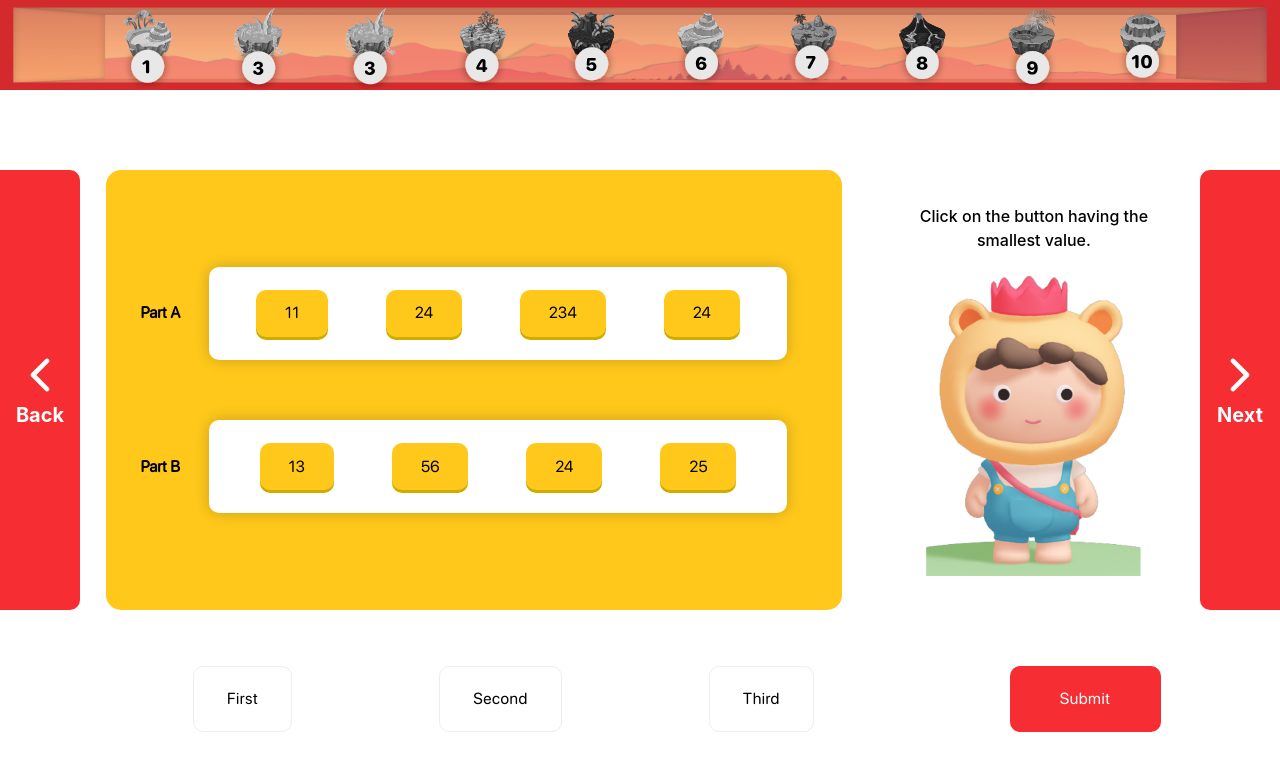
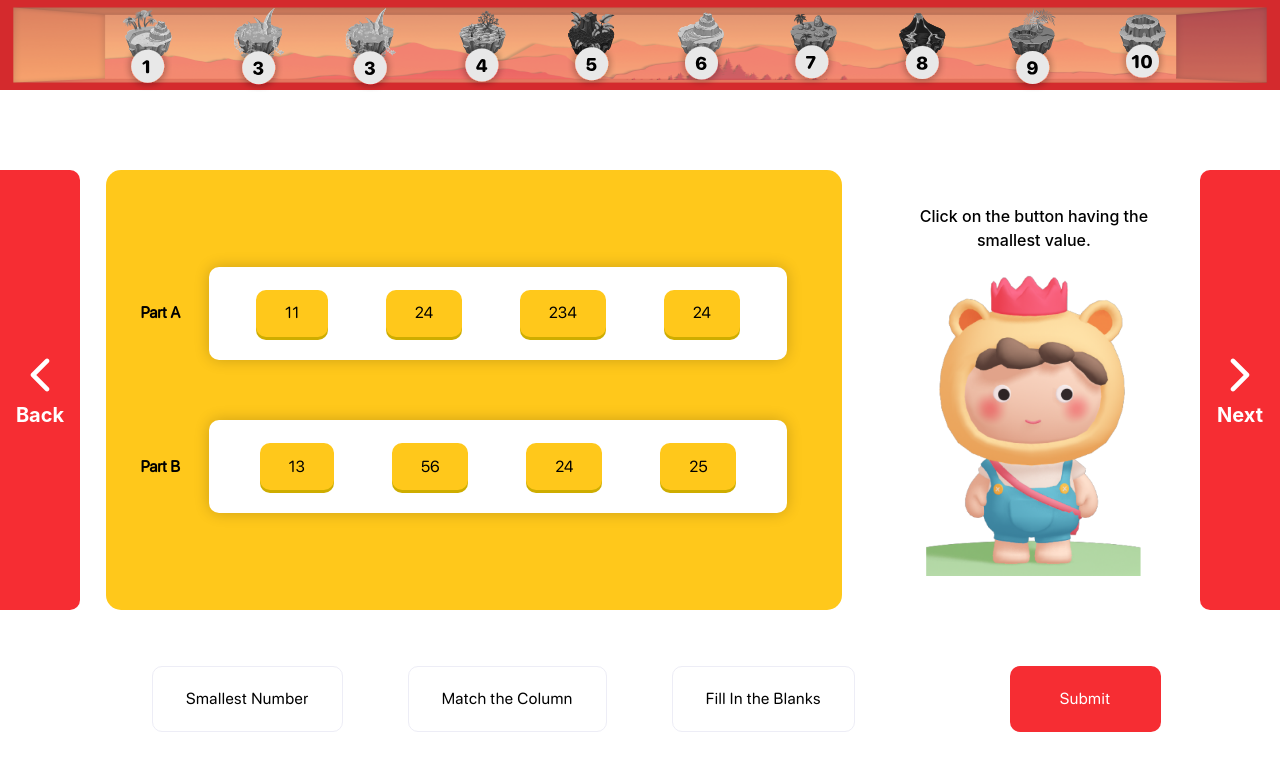
Before and after one commit to singhcoder694/LiteracyApp, a React (Create React App) app: page /background in a window 1280 px wide. Shown: the top 770 px of the page. Built offline with nearby package versions, Linux system fonts and the light colour scheme; no server answers; a web font is replaced by a local one.

Commit message:
Minute CSS Changes

```diff
--- a/src/Components/Background.jsx
+++ b/src/Components/Background.jsx
@@ -76,9 +76,9 @@ export default function Background() {
       <div className="navigation_button">
       <div style={{width:"8%"}}></div>
       <div className="options-button-container">
-        <button onClick={showFirst}>First</button>
-        <button onClick={showSecond}>Second</button>
-        <button onClick={showThird}>Third</button>
+        <button onClick={showFirst}>Smallest Number</button>
+        <button onClick={showSecond}>Match the Column</button>
+        <button onClick={showThird}>Fill In the Blanks</button>
       </div>
       <div className="submit-button-container">
         <button>Submit</button>
--- a/src/Components/Box.jsx
+++ b/src/Components/Box.jsx
@@ -4,7 +4,7 @@ import React from "react";
 export default function Box({children}) {
 
     return(
-        <div className=" w-44 h-16 rounded-xl m-6 flex flex-col justify-center items-center " style={{backgroundColor:'#ABFFFF'}}>
+        <div className=" w-60 h-16 xl:w-72 2xl:w-80 rounded-xl my-2 flex flex-col justify-center items-center " style={{backgroundColor:'white'}}>
             {children}
 
         </div>
--- a/src/pages/FillInTheBlanks.jsx
+++ b/src/pages/FillInTheBlanks.jsx
@@ -31,15 +31,13 @@ export default function FillInTheBlanks() {
     <>
       <QuestionProvider>
       <div className="smallest_number_container">
-        {/* <div className="bg-white w-7/12 h-5/6 p-10 px-20 z-10   mt-16 rounded-md shadow-custom ">
-          <h2 className=" text-3xl font-semibold font-custom">Fill in the FillInTheBlanks:</h2> */}
-        <div className=" flex  justify-between mt-4">
+        <div className=" flex  justify-around my-4 h-full" style={{marginInline:"5%"}}>
           <div className="flex flex-col justify-around">
             {Expressions.map((expression) => {
               return (
                 <Box
                   children={
-                    <div className=" font-custom font-semibold text-2xl">
+                    <div className=" font-custom font-semibold text-lg">
                       {expression}
                     </div>
                   }
@@ -58,10 +56,11 @@ export default function FillInTheBlanks() {
                 <Box
                   children={
                     <input
-                      className=" w-full h-full rounded-lg bg-transparent font-custom font-semibold text-2xl text-center "
+                      className=" w-full h-full rounded-lg bg-transparent font-normal text-lg text-center "
                       style={{ border: "none" }}
                       value={inputValues[expression[0]]}
                       onChange={handleInputChange(expression[0])}
+                      placeholder="Enter Your Answer"
                     ></input>
                   }
                 />
```
Also changed, not shown: 1 other file (tests, documents, lock files or other folders).
